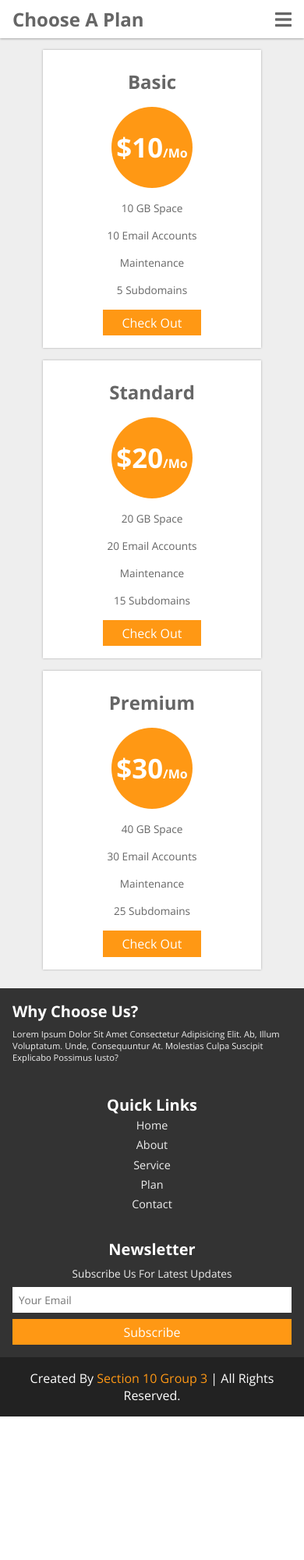
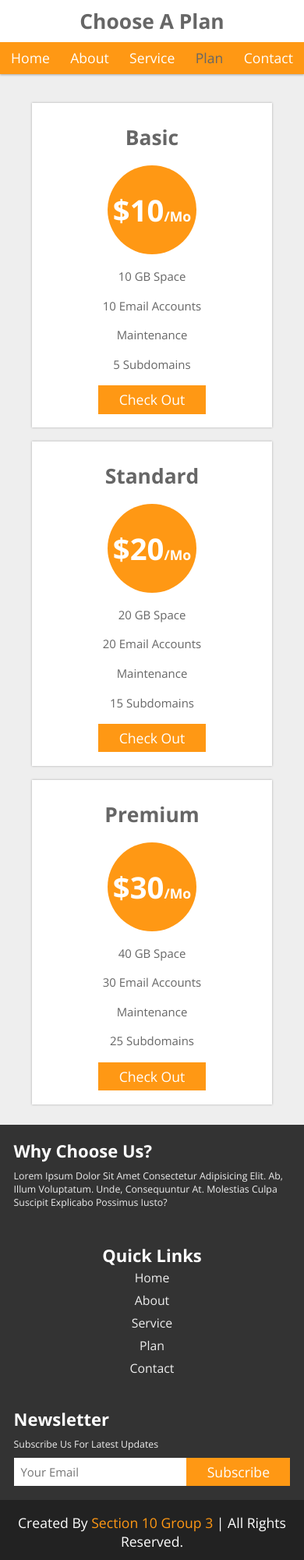
Before and after one commit to PoetLiu/DSGN8236-Project2, a plain HTML site: page plan.html in a window 390 px wide. Shown: the top 2000 px of the page at 78% size. Before the commit the page ends 1816 px from the top, so only its background shows below. Drawn offline with nearby package versions, Linux system fonts and the light colour scheme; a script that the page names is missing.

Commit message:
Code optimize

```diff
--- a/css/style.css
+++ b/css/style.css
@@ -1,496 +1,394 @@
 @import url('https://fonts.googleapis.com/css2?family=Open+Sans:wght@300;400;600;700&display=swap');
 
-:root{
-    --orange:#FF9814;
-}
-
-*{
+* {
     font-family: 'Open Sans', sans-serif;
-    margin:0; padding:0;
+    margin: 0;
+    padding: 0;
     box-sizing: border-box;
+    border: none;
     text-decoration: none;
-    outline:none;
-    border:none;
     text-transform: capitalize;
     transition: all .2s linear;
 }
 
-*::selection{
-    background:var(--orange);
-    color:#fff;
+html {
+    font-size: 62.5%;
 }
 
-html{
-    font-size: 62.5%;
-    overflow-x: hidden;
-}
-
-section{
-    padding:0 7%;
+section {
+    padding: 0 7%;
     padding-top: 12rem;
 }
 
-.btn{
+.btn {
+    margin-top: 1rem;
+    padding: .7rem 3rem;
     font-size: 2rem;
-    padding:.7rem 3rem;
-    background:var(--orange);
-    color:#fff;
-    margin-top: 1rem;
-    cursor: pointer;
+    background: #FF9814;
+    color: #fff;
 }
 
-.btn:hover{
-    background:#333;
+.btn:hover {
+    background: #333;
 }
 
-header{
+header {
     position: fixed;
-    top:0; left: 0;
+    top: 0;
+    left: 0;
     z-index: 1000;
-    background:#fff;
-    box-shadow: 0 .1rem .3rem rgba(0,0,0,.3);
-    width:100%;
+    background: #fff;
+    box-shadow: 0 .1rem .3rem rgba(0, 0, 0, .3);
+    width: 100%;
 }
 
-header .heading{
+header .heading {
     font-size: 3rem;
-    color:#666;
-    padding:1rem;
+    color: #666;
+    padding: 1rem;
     text-align: center;
 }
 
-header #menu{
-    font-size: 3rem;
-    color:#666;
-    cursor: pointer;
-    margin:1rem;
-    display: none;
-}
-
-header .navbar ul{
+header .navbar ul {
     display: flex;
     align-items: center;
     justify-content: center;
     list-style: none;
-    background:var(--orange);
-    padding:1rem;
+    background: #FF9814;
+    padding: 1rem;
 }
 
-header .navbar ul li{
-    margin:0 1.5rem;
+header .navbar ul li {
+    margin: 0 1.5rem;
 }
 
-header .navbar ul li a{
+header .navbar ul li a {
     font-size: 2rem;
-    color:#fff;
+    color: #fff;
 }
 
-header .navbar ul li a:hover{
-    color:#444;
+header .navbar ul li a:hover {
+    color: #444;
 }
 
-.home{
-    min-height: 100vh;
+.home {
     display: flex;
+    flex-wrap: wrap;
     align-items: center;
     justify-content: space-around;
-    background:url(../images/home-bg.jpg) no-repeat;
+    min-height: 100vh;
+    background: url(../images/home-bg.jpg) no-repeat;
     background-size: cover;
     background-position: center;
-    background-attachment: fixed;
-    flex-wrap: wrap;
 }
 
-.home .image{
-    flex:1 1 40rem;
+.home .image {
+    flex: 1 1 40rem;
 }
 
-.home .image img{
-    width:100%;
+.home .image img {
+    width: 100%;
 }
 
-.home .content{
-    flex:1 1 40rem;
+.home .content {
+    flex: 1 1 40rem;
 }
 
-.home .content h1{
+.home .content h1 {
     font-size: 5rem;
-    color:#444;
+    color: #444;
 }
 
-.home .content p{
+.home .content p {
     font-size: 1.8rem;
-    color:#666;
-    padding:1rem 0;
+    color: #666;
+    padding: 1rem 0;
 }
 
-.about{
-    min-height: 100vh;
+.about {
     display: flex;
+    flex-wrap: wrap;
     align-items: center;
     justify-content: space-around;
-    flex-wrap: wrap;
     padding-bottom: 2rem;
+    min-height: 100vh;
 }
 
-.about .image{
-    flex:1 1 40rem;
+.about .image {
+    flex: 1 1 40rem;
 }
 
-.about .image img{
-    width:100%;
+.about .image img {
+    width: 100%;
 }
 
-.about .content{
-    flex:1 1 40rem;
+.about .content {
+    flex: 1 1 40rem;
 }
 
-.about .content h1{
+.about .content h1 {
     font-size: 5rem;
-    color:#444;
+    color: #444;
 }
 
-.about .content p{
+.about .content p {
     font-size: 1.6rem;
-    color:#666;
-    padding:1rem 0;
+    color: #666;
+    padding: 1rem 0;
 }
 
 #active {
     color: #666;
 }
 
-.service{
+.service {
     min-height: 100vh;
-    background:#eee;
+    background: #eee;
 }
 
-.service .box-container{
+.service .flex-container {
     display: flex;
+    align-items: flex-start;
+    justify-content: center;
+    flex-wrap: wrap;
+    padding: 2rem 0;
+}
+
+.service .flex-container .box {
+    margin: 2rem;
+    padding: 1rem;
+    width: 30rem;
+    text-align: center;
+    background: #fff;
+    box-shadow: 0 0 .3rem rgba(0, 0, 0, .3);
+}
+
+.service .flex-container .box i {
+    padding: 1rem;
+    font-size: 4rem;
+    color: #FF9814;
+}
+
+.service .flex-container .box h3 {
+    font-size: 2rem;
+    color: #444;
+}
+
+.service .flex-container .box p {
+    font-size: 1.3rem;
+    color: #666;
+    padding: 1rem;
+}
+
+.plan {
+    min-height: 100vh;
+    background: #eee;
+}
+
+.plan .flex-container {
+    display: flex;
+    flex-wrap: wrap;
     align-items: center;
     justify-content: center;
-    flex-wrap: wrap;
-    padding:2rem 0;
+    padding: 2rem 0;
 }
 
-.service .box-container .box{
-    background:#fff;
-    margin:2rem;
-    padding:1rem;
-    width:30rem;
+.plan .flex-container .box {
+    margin: 1rem;
+    padding: 2rem;
+    width: 35rem;
     text-align: center;
-    box-shadow: 0 0 .3rem rgba(0,0,0,.3);
-}
-
-.service .box-container .box i{
-    font-size: 4rem;
-    padding:1rem;
-    color:var(--orange);
-}
-
-.service .box-container .box h3{
-    font-size: 2rem;
-    color:#444;
-}
-
-.service .box-container .box p{
-    font-size: 1.3rem;
-    color:#666;
-    padding:1rem;
-}
-
-.plan{
-    min-height: 100vh;
-    background:#eee;
-}
-
-.plan .box-container{
-    display: flex;
-    align-items: center;
-    justify-content: center;
-    flex-wrap: wrap;
-    padding:2rem 0;
-}
-
-.plan .box-container .box{
-    background:#fff;
-    margin:1rem;
-    padding:2rem;
-    width:35rem;
-    text-align: center;
-    box-shadow: 0 0 .3rem rgba(0,0,0,.3);
+    background: #fff;
+    box-shadow: 0 0 .3rem rgba(0, 0, 0, .3);
     position: relative;
 }
 
-.plan .box-container .box .title{
+.plan .flex-container .box .title {
     font-size: 3rem;
-    color:#666;
-    padding:1rem 0;
+    color: #666;
+    padding: 1rem 0;
 }
 
-.plan .box-container .box .price{
-    background:var(--orange);
-    color:#fff;
+.plan .flex-container .box .price {
+    background: #FF9814;
+    color: #fff;
     border-radius: 50%;
-    margin:1rem auto;
-    height:13rem;
-    width:13rem;
+    margin: 1rem auto;
+    height: 13rem;
+    width: 13rem;
     line-height: 13rem;
     text-align: center;
     font-size: 2.9rem;
 }
 
-.plan .box-container .box .price span{
+.plan .flex-container .box .price span {
     font-size: 2rem;
 }
 
-.plan .box-container .box ul li{
-    color:#666;
+.plan .flex-container .box ul li {
+    color: #666;
     list-style: none;
     font-size: 1.7rem;
-    padding:1rem 0;
+    padding: 1rem 0;
 }
 
-.contact{
-    min-height: 100vh;
+.contact {
     display: flex;
+    flex-wrap: wrap;
     align-items: center;
     justify-content: space-around;
-    flex-wrap: wrap;
+    min-height: 100vh;
 }
 
-.contact form{
-    flex:1 1 40rem;
-    padding:2rem;
-    margin:1rem;
+.contact form {
+    flex: 1 1 40rem;
+    padding: 2rem;
+    margin: 1rem;
     margin-top: 4rem;
-    box-shadow: 0 0 .5rem rgba(0,0,0,.3);
+    box-shadow: 0 0 .5rem rgba(0, 0, 0, .3);
 }
 
-.contact .content{
-    flex:1 1 40rem;
-    padding:3rem 1rem;
+.contact .content {
+    flex: 1 1 40rem;
+    padding: 3rem 1rem;
 }
 
-.contact form .box{
-    width:100%;
-    color:#333;
-    height:4rem;
+.contact form .box {
+    color: #333;
+    width: 100%;
+    height: 4rem;
     font-size: 1.7rem;
-    border-bottom: .2rem solid rgba(0,0,0,.3);
-    text-transform: none;
-    margin:1rem 0;
+    border-bottom: .2rem solid rgba(0, 0, 0, .3);
+    margin: 1rem 0;
 }
 
-.contact form .box::placeholder{
+.contact form .box::placeholder {
     text-transform: capitalize;
 }
 
-.contact form .box:focus{
-    border-color: var(--orange);
+.contact form .box:focus {
+    border-color: #FF9814;
 }
 
-.contact form .message{
-    height:15rem;
-    resize: none;
+.contact form .message {
+    height: 15rem;
 }
 
-.contact .content h3{
+.contact .content h3 {
     font-size: 4rem;
-    color:#444;
+    color: #444;
 }
 
-.contact .content p{
+.contact .content p {
     font-size: 1.8rem;
-    color:#666;
-    padding:1rem 0;
+    color: #666;
+    padding: 1rem 0;
 }
 
-.contact .content .icons{
+.contact .content .icons {
     font-size: 1.7rem;
-    color:#333;
-    padding:.7rem 0;
+    color: #333;
+    padding: .7rem 0;
 }
 
-.contact .content .icons i{
+.contact .content .icons i {
     padding-right: .5rem;
-    color:var(--orange);
+    color: #FF9814;
 }
 
-.footer{
-    background:#333;
+footer {
+    background: #333;
 }
 
-.footer .box-container{
+footer .flex-container {
     display: flex;
     justify-content: center;
     flex-wrap: wrap;
 }
 
-.footer .box-container .box{
-    margin:2rem;
-    flex:1 1 30rem;
+footer .flex-container .box {
+    margin: 2rem;
+    flex: 1 1 30rem;
 }
 
-.footer .box-container .box h3{
+footer .flex-container .box h3 {
     font-size: 2.5rem;
-    color:#fff;
+    color: #fff;
 }
 
-.footer .box-container .box p{
+footer .flex-container .box p {
     font-size: 1.4rem;
-    color:#eee;
-    padding:1rem 0;
+    color: #eee;
+    padding: 1rem 0;
 }
 
-.footer .box-container .box a{
+footer .flex-container .box a {
     font-size: 1.8rem;
-    color:#eee;
-    padding:.4rem 0;
+    color: #eee;
+    padding: .4rem 0;
     display: block;
 }
 
-.footer .box-container .box a:hover{
+footer .flex-container .box a:hover {
     text-decoration: underline;
 }
 
-.footer .box-container .box:nth-child(2){
+footer .flex-container .box:nth-child(2) {
     text-align: center;
 }
 
-.footer .box-container form{
+footer .flex-container form {
     display: flex;
     align-items: center;
 }
 
-.footer .box-container form input[type="email"]{
-    height:4.1rem;
-    width:100%;
+footer .flex-container form input[type="email"] {
+    height: 4.1rem;
+    width: 100%;
     font-size: 1.7rem;
-    padding:0 1rem;
+    padding: 0 1rem;
 }
 
-.footer .box-container form .btn{
+footer .flex-container form .btn {
     margin-top: 0;
 }
 
-.footer .box-container form .btn:hover{
-    color:#333;
-    background:#ccc;
+footer .flex-container form .btn:hover {
+    color: #333;
+    background: #ccc;
 }
 
-.footer .credit{
+footer .copyright {
     font-size: 2rem;
-    background:#222;
+    font-weight: normal;
+    color: #fff;
     text-align: center;
-    color:#fff;
-    padding:2rem 1rem;
-    font-weight: normal;
+    background: #222;
+    padding: 2rem 1rem;
 }
 
-.footer .credit a{
-    color:var(--orange);
+footer .copyright a {
+    color: #FF9814;
 }
 
 
-/* media queries  */
+/* mobile view */
 
-@media (max-width:768px){
+@media (max-width:768px) {
 
-    html{
+    html {
         font-size: 55%;
     }
 
-    .home .content{
+    .home .content {
         text-align: center;
     }
 
-    .home .content h1{
+    .home .content h1 {
         font-size: 4rem;
     }
 
-    .about .content h1{
+    .about .content h1 {
         font-size: 4rem;
     }
-
 }
-
-@media (max-width:500px){
-
-    html{
-        font-size: 50%;
-    }
-
-    header{
-        display: flex;
-        align-items: center;
-        justify-content: space-between;
-        padding:0 1rem;
-    }
-
-    header #menu{
-        display: block;
-    }
-
-    header .navbar{
-        position: fixed;
-        top:6.2rem; right:-120%;
-        height:100%;
-        width:100%;
-        border-top: .2rem solid rgba(0,0,0,.3);
-    }
-
-    header .navbar ul{
-        height:100%;
-        width:100%;
-        flex-flow: column;
-        background:#fff;
-        padding-bottom: 15rem;
-    }
-
-    header .navbar ul li{
-        text-align: center;
-        width:100%;
-        margin:1rem 0;
-    }
-
-    header .navbar ul li a{
-        font-size: 4rem;
-        color:#333;
-        display: block;
-    }
-
-    header .navbar ul li a:hover{
-        color:var(--orange);
-    }
-
-    .fa-times{
-        transform: rotate(180deg);
-    }
-
-    header .navbar.nav-toggle{
-        right:0;
-    }
-
-    section{
-        padding-top: 5rem;
-    }
-
-    .footer .box-container .box:last-child{
-        text-align: center;
-    }
-
-    .footer .box-container .box:last-child p{
-        font-size: 1.7rem;
-    }
-
-    .footer .box-container .box:last-child form{
-        flex-flow: column;
-    }
-
-    .footer .box-container .box:last-child form .btn{
-        margin-top: 1rem;
-        width:100%;
-    }
-
-}
--- a/plan.html
+++ b/plan.html
@@ -1,26 +1,23 @@
 <!DOCTYPE html>
 <html lang="en">
+
 <head>
   <meta charset="UTF-8" />
   <meta name="viewport" content="width=device-width, initial-scale=1.0" />
   <title>plan</title>
 
   <!-- font awesome cdn link  -->
-    <link
-      rel="stylesheet"
-      href="https://cdnjs.cloudflare.com/ajax/libs/font-awesome/5.15.2/css/all.min.css"
-    />
+  <link rel="stylesheet" href="https://cdnjs.cloudflare.com/ajax/libs/font-awesome/5.15.2/css/all.min.css" />
 
   <!-- custom css file link  -->
   <link rel="stylesheet" href="css/style.css" />
 </head>
+
 <body>
   <!-- header section starts  -->
 
   <header>
     <h1 class="heading">choose a plan</h1>
-
-      <div id="menu" class="fas fa-bars"></div>
 
     <nav class="navbar">
       <ul>
@@ -38,7 +35,7 @@
   <!-- plan section starts  -->
 
   <section class="plan">
-      <div class="box-container">
+    <div class="flex-container">
       <div class="box">
         <h3 class="title">basic</h3>
         <div class="price">
@@ -85,8 +82,8 @@
 
   <!-- plan section ends -->
 
-    <div class="footer">
-      <div class="box-container">
+  <footer>
+    <div class="flex-container">
       <div class="box">
         <h3>why choose us?</h3>
         <p>
@@ -115,10 +112,10 @@
       </div>
     </div>
 
-      <h1 class="credit">
+    <h1 class="copyright">
       created by <a href="#">Section 10 Group 3</a> | all rights reserved.
     </h1>
-    </div>
+  </footer>
 
   <!-- jquery cdn link  -->
   <script src="https://cdnjs.cloudflare.com/ajax/libs/jquery/3.6.0/jquery.min.js"></script>
@@ -126,4 +123,5 @@
   <!-- custom js file link  -->
   <script src="js/script.js"></script>
 </body>
+
 </html>
```
Also changed, not shown: about.html (+18 -17 lines), contact.html (+4 -6 lines), home.html (+8 -11 lines), index.html (+9 -12 lines), js/script.js (deleted, +0 -13 lines), service.html (+5 -7 lines). Lines whose indentation alone changed are shown as unchanged.
